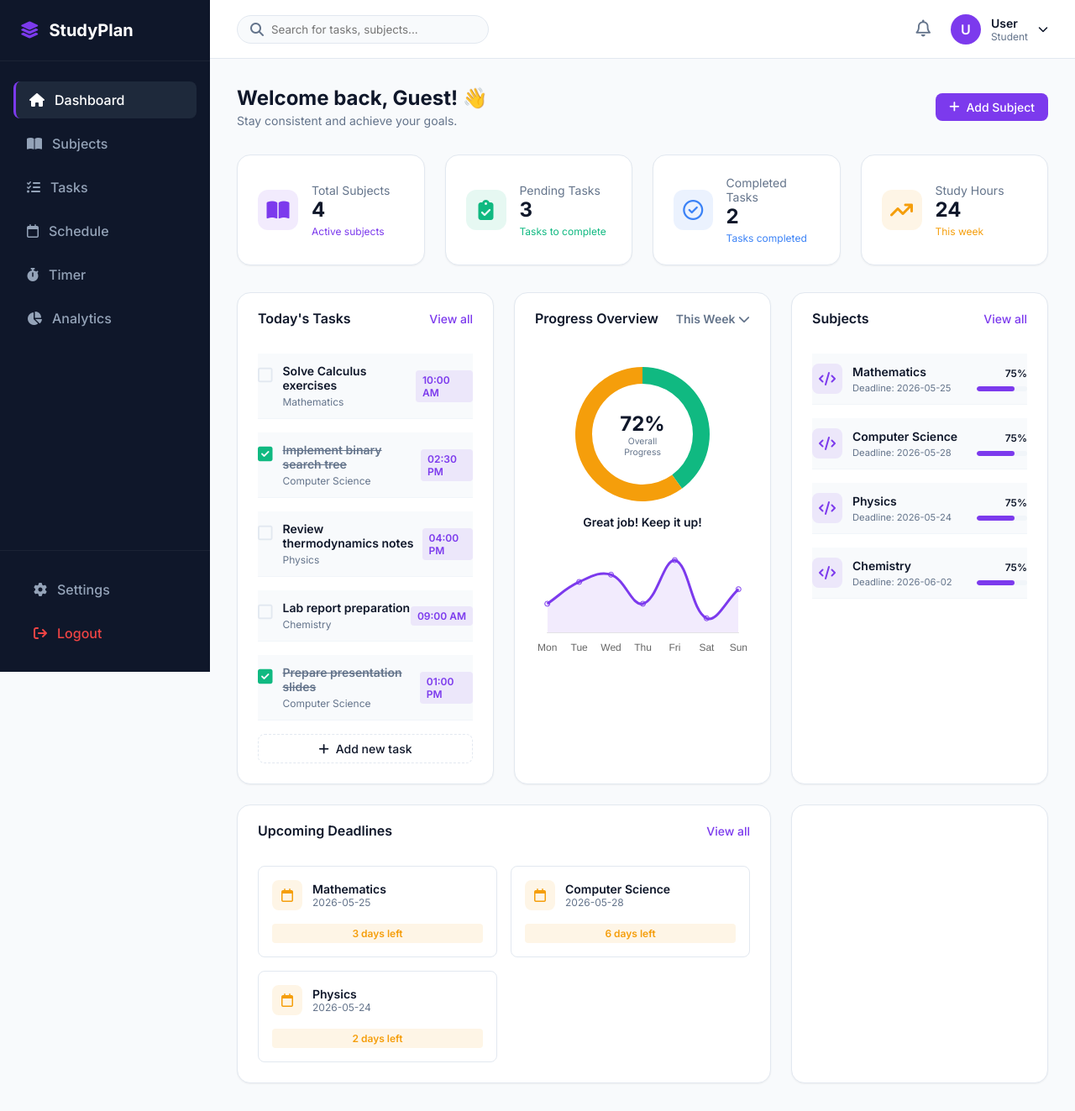
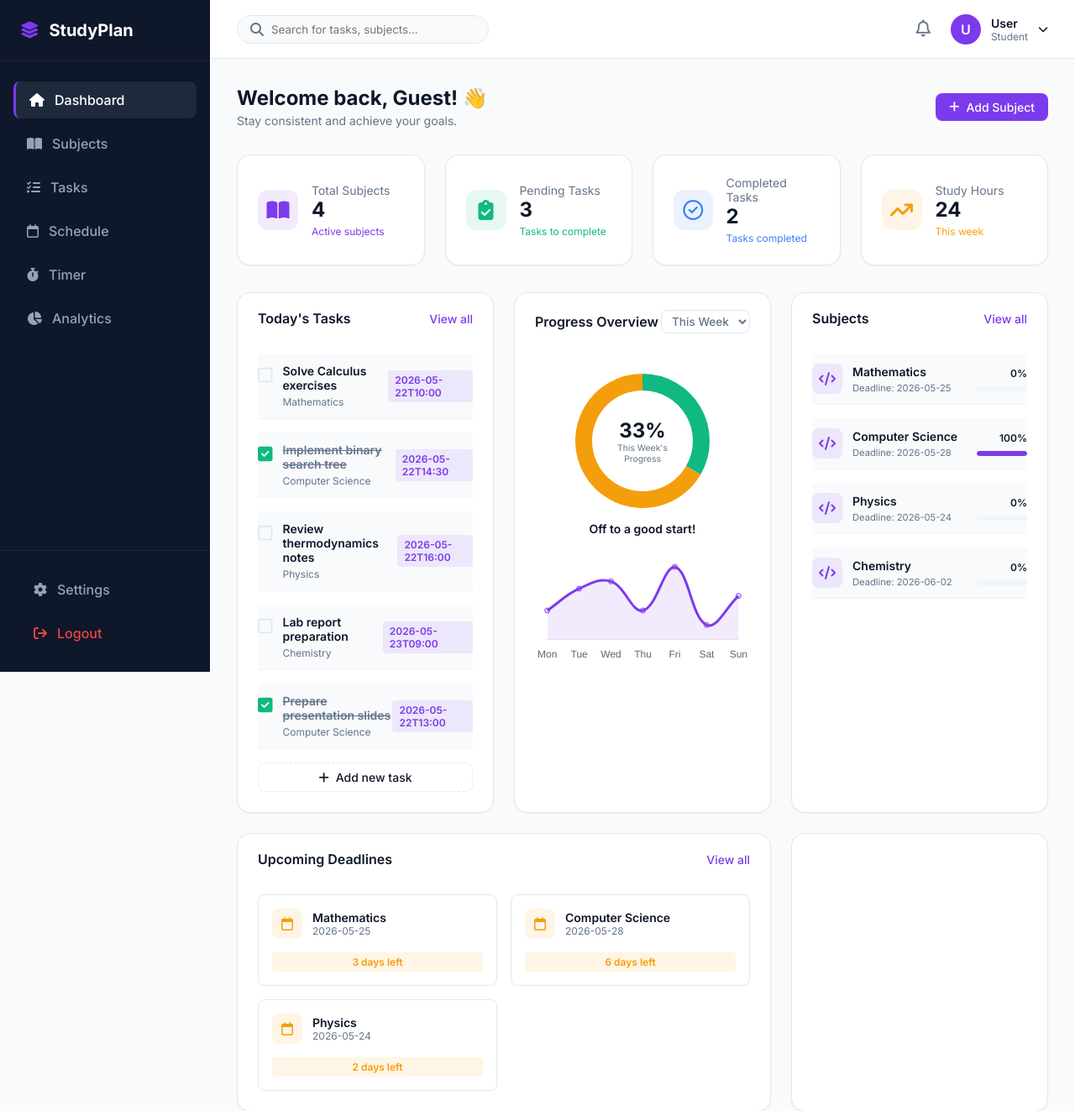
Before and after one commit to vijay00021/study-planner, a Flask app: page /dashboard in a window 1280 px wide. Shown: the top 1323 px of the page at 84% size. Before the commit the page ends 1291 px from the top, so only its background shows below. Run offline with Flask 3, Linux system fonts and the light colour scheme; some libraries are stand-ins or nearby versions.

Commit message:
feat: restrict past dates and implement dynamic progress overview calculations with period toggling

```diff
--- a/app.py
+++ b/app.py
@@ -7,7 +7,7 @@ import re
 from werkzeug.utils import secure_filename
 from werkzeug.security import generate_password_hash, check_password_hash
 from dotenv import load_dotenv
-from datetime import timedelta
+from datetime import datetime, date, timedelta
 
 # Load environment variables from .env
 load_dotenv()
@@ -192,6 +192,7 @@ def home():
         user_id = session['user_id']
         subjects = Subject.query.filter_by(user_id=user_id).all()
         tasks = Task.query.filter_by(user_id=user_id).order_by(Task.status.desc(), Task.created_at.desc()).limit(10).all()
+        all_tasks = Task.query.filter_by(user_id=user_id).all()
 
         total_subjects = len(subjects)
         pending_tasks = Task.query.filter_by(user_id=user_id, status="Pending").count()
@@ -199,7 +200,7 @@ def home():
 
         study_hours = completed_tasks * 2 # Mock data for UI
 
-        return render_template('index.html', subjects=subjects, tasks=tasks,
+        return render_template('index.html', subjects=subjects, tasks=tasks, all_tasks=all_tasks,
                                total_subjects=total_subjects, pending_tasks=pending_tasks,
                                completed_tasks=completed_tasks, study_hours=study_hours, active_page='dashboard')
     else:
@@ -211,25 +212,51 @@ def home():
                 self.deadline = deadline
                 self.priority = priority
                 self.days_left = days_left
+                self.tasks = []
 
         class MockTask:
             def __init__(self, id, name, subject, status, scheduled_time):
                 self.id = id
                 self.task_name = name
                 self.subject = subject
+                self.subject_id = subject.id if subject else None
                 self.status = status
                 self.scheduled_time = scheduled_time
 
-        s1 = MockSubject(1, "Mathematics", "2026-05-25", "High", 3)
-        s2 = MockSubject(2, "Computer Science", "2026-05-28", "Medium", 6)
-        s3 = MockSubject(3, "Physics", "2026-05-24", "High", 2)
-        s4 = MockSubject(4, "Chemistry", "2026-06-02", "Low", 11)
+            @property
+            def formatted_time(self):
+                if not self.scheduled_time:
+                    return ""
+                try:
+                    dt = datetime.strptime(self.scheduled_time, '%Y-%m-%dT%H:%M')
+                    today_date = date.today()
+                    if dt.date() == today_date:
+                        return f"Today, {dt.strftime('%I:%M %p')}"
+                    elif dt.date() == today_date + timedelta(days=1):
+                        return f"Tomorrow, {dt.strftime('%I:%M %p')}"
+                    else:
+                        return dt.strftime('%b %d, %I:%M %p')
+                except Exception:
+                    return self.scheduled_time
 
-        t1 = MockTask(1, "Solve Calculus exercises", s1, "Pending", "10:00 AM")
-        t2 = MockTask(2, "Implement binary search tree", s2, "Completed", "02:30 PM")
-        t3 = MockTask(3, "Review thermodynamics notes", s3, "Pending", "04:00 PM")
-        t4 = MockTask(4, "Lab report preparation", s4, "Pending", "09:00 AM")
-        t5 = MockTask(5, "Prepare presentation slides", s2, "Completed", "01:00 PM")
+        s1 = MockSubject(1, "Mathematics", (date.today() + timedelta(days=3)).strftime('%Y-%m-%d'), "High", 3)
+        s2 = MockSubject(2, "Computer Science", (date.today() + timedelta(days=6)).strftime('%Y-%m-%d'), "Medium", 6)
+        s3 = MockSubject(3, "Physics", (date.today() + timedelta(days=2)).strftime('%Y-%m-%d'), "High", 2)
+        s4 = MockSubject(4, "Chemistry", (date.today() + timedelta(days=11)).strftime('%Y-%m-%d'), "Low", 11)
+
+        today_str = date.today().strftime('%Y-%m-%d')
+        tomorrow_str = (date.today() + timedelta(days=1)).strftime('%Y-%m-%d')
+
+        t1 = MockTask(1, "Solve Calculus exercises", s1, "Pending", f"{today_str}T10:00")
+        t2 = MockTask(2, "Implement binary search tree", s2, "Completed", f"{today_str}T14:30")
+        t3 = MockTask(3, "Review thermodynamics notes", s3, "Pending", f"{today_str}T16:00")
+        t4 = MockTask(4, "Lab report preparation", s4, "Pending", f"{tomorrow_str}T09:00")
+        t5 = MockTask(5, "Prepare presentation slides", s2, "Completed", f"{today_str}T13:00")
+
+        s1.tasks.append(t1)
+        s2.tasks.extend([t2, t5])
+        s3.tasks.append(t3)
+        s4.tasks.append(t4)
 
         subjects = [s1, s2, s3, s4]
         tasks = [t1, t2, t3, t4, t5]
@@ -239,7 +266,7 @@ def home():
         completed_tasks = sum(1 for t in tasks if t.status == "Completed")
         study_hours = 24
 
-        return render_template('landing.html', subjects=subjects, tasks=tasks,
+        return render_template('landing.html', subjects=subjects, tasks=tasks, all_tasks=tasks,
                                total_subjects=total_subjects, pending_tasks=pending_tasks,
                                completed_tasks=completed_tasks, study_hours=study_hours, active_page='home')
 
@@ -255,25 +282,51 @@ def dashboard_page():
             self.deadline = deadline
             self.priority = priority
             self.days_left = days_left
+            self.tasks = []
 
     class MockTask:
         def __init__(self, id, name, subject, status, scheduled_time):
             self.id = id
             self.task_name = name
             self.subject = subject
+            self.subject_id = subject.id if subject else None
             self.status = status
             self.scheduled_time = scheduled_time
 
-    s1 = MockSubject(1, "Mathematics", "2026-05-25", "High", 3)
-    s2 = MockSubject(2, "Computer Science", "2026-05-28", "Medium", 6)
-    s3 = MockSubject(3, "Physics", "2026-05-24", "High", 2)
-    s4 = MockSubject(4, "Chemistry", "2026-06-02", "Low", 11)
+        @property
+        def formatted_time(self):
+            if not self.scheduled_time:
+                return ""
+            try:
+                dt = datetime.strptime(self.scheduled_time, '%Y-%m-%dT%H:%M')
+                today_date = date.today()
+                if dt.date() == today_date:
+                    return f"Today, {dt.strftime('%I:%M %p')}"
+                elif dt.date() == today_date + timedelta(days=1):
+                    return f"Tomorrow, {dt.strftime('%I:%M %p')}"
+                else:
+                    return dt.strftime('%b %d, %I:%M %p')
+            except Exception:
+                return self.scheduled_time
 
-    t1 = MockTask(1, "Solve Calculus exercises", s1, "Pending", "10:00 AM")
-    t2 = MockTask(2, "Implement binary search tree", s2, "Completed", "02:30 PM")
-    t3 = MockTask(3, "Review thermodynamics notes", s3, "Pending", "04:00 PM")
-    t4 = MockTask(4, "Lab report preparation", s4, "Pending", "09:00 AM")
-    t5 = MockTask(5, "Prepare presentation slides", s2, "Completed", "01:00 PM")
+    s1 = MockSubject(1, "Mathematics", (date.today() + timedelta(days=3)).strftime('%Y-%m-%d'), "High", 3)
+    s2 = MockSubject(2, "Computer Science", (date.today() + timedelta(days=6)).strftime('%Y-%m-%d'), "Medium", 6)
+    s3 = MockSubject(3, "Physics", (date.today() + timedelta(days=2)).strftime('%Y-%m-%d'), "High", 2)
+    s4 = MockSubject(4, "Chemistry", (date.today() + timedelta(days=11)).strftime('%Y-%m-%d'), "Low", 11)
+
+    today_str = date.today().strftime('%Y-%m-%d')
+    tomorrow_str = (date.today() + timedelta(days=1)).strftime('%Y-%m-%d')
+
+    t1 = MockTask(1, "Solve Calculus exercises", s1, "Pending", f"{today_str}T10:00")
+    t2 = MockTask(2, "Implement binary search tree", s2, "Completed", f"{today_str}T14:30")
+    t3 = MockTask(3, "Review thermodynamics notes", s3, "Pending", f"{today_str}T16:00")
+    t4 = MockTask(4, "Lab report preparation", s4, "Pending", f"{tomorrow_str}T09:00")
+    t5 = MockTask(5, "Prepare presentation slides", s2, "Completed", f"{today_str}T13:00")
+
+    s1.tasks.append(t1)
+    s2.tasks.extend([t2, t5])
+    s3.tasks.append(t3)
+    s4.tasks.append(t4)
 
     subjects = [s1, s2, s3, s4]
     tasks = [t1, t2, t3, t4, t5]
@@ -283,9 +336,10 @@ def dashboard_page():
     completed_tasks = sum(1 for t in tasks if t.status == "Completed")
     study_hours = 24
 
-    return render_template('index.html', subjects=subjects, tasks=tasks,
+    return render_template('index.html', subjects=subjects, tasks=tasks, all_tasks=tasks,
                            total_subjects=total_subjects, pending_tasks=pending_tasks,
                            completed_tasks=completed_tasks, study_hours=study_hours, active_page='dashboard')
+
 
 @app.route('/subjects')
 @login_required
@@ -475,6 +529,15 @@ def add_subject():
     subject_name = request.form['subject_name']
     deadline = request.form.get('deadline', '')
     priority = request.form.get('priority', 'Medium')
+
+    if deadline:
+        try:
+            deadline_date = datetime.strptime(deadline, '%Y-%m-%d').date()
+            if deadline_date < date.today():
+                return redirect((request.referrer or url_for('home')) + "?error=Deadline+cannot+be+in+the+past")
+        except ValueError:
+            pass
+
     new_subject = Subject(user_id=session['user_id'], subject_name=subject_name, deadline=deadline, priority=priority)
     db.session.add(new_subject)
     db.session.commit()
@@ -485,8 +548,16 @@ def add_subject():
 def edit_subject(id):
     subject = Subject.query.filter_by(id=id, user_id=session['user_id']).first()
     if subject:
+        deadline = request.form.get('deadline', '')
+        if deadline:
+            try:
+                deadline_date = datetime.strptime(deadline, '%Y-%m-%d').date()
+                if deadline_date < date.today():
+                    return redirect((request.referrer or url_for('subjects_page')) + "?error=Deadline+cannot+be+in+the+past")
+            except ValueError:
+                pass
         subject.subject_name = request.form.get('subject_name', subject.subject_name)
-        subject.deadline = request.form.get('deadline', subject.deadline)
+        subject.deadline = deadline
         subject.priority = request.form.get('priority', subject.priority)
         db.session.commit()
     return redirect(request.referrer or url_for('subjects_page'))
@@ -508,6 +579,20 @@ def add_task():
     subject_id = request.form.get('subject_id')
     if subject_id == '': subject_id = None
     scheduled_time = request.form.get('scheduled_time', '')
+
+    if scheduled_time:
+        try:
+            scheduled_dt = datetime.strptime(scheduled_time, '%Y-%m-%dT%H:%M')
+            if scheduled_dt.date() < date.today():
+                return redirect((request.referrer or url_for('home')) + "?error=Scheduled+date+cannot+be+in+the+past")
+        except ValueError:
+            try:
+                scheduled_date = datetime.strptime(scheduled_time, '%Y-%m-%d').date()
+                if scheduled_date < date.today():
+                    return redirect((request.referrer or url_for('home')) + "?error=Scheduled+date+cannot+be+in+the+past")
+            except ValueError:
+                pass
+
     description = request.form.get('description', '')
     new_task = Task(user_id=session['user_id'], task_name=task_name, subject_id=subject_id, scheduled_time=scheduled_time, description=description)
     db.session.add(new_task)
@@ -519,10 +604,23 @@ def add_task():
 def edit_task(id):
     task = Task.query.filter_by(id=id, user_id=session['user_id']).first()
     if task:
+        scheduled_time = request.form.get('scheduled_time', '')
+        if scheduled_time:
+            try:
+                scheduled_dt = datetime.strptime(scheduled_time, '%Y-%m-%dT%H:%M')
+                if scheduled_dt.date() < date.today():
+                    return redirect((request.referrer or url_for('home')) + "?error=Scheduled+date+cannot+be+in+the+past")
+            except ValueError:
+                try:
+                    scheduled_date = datetime.strptime(scheduled_time, '%Y-%m-%d').date()
+                    if scheduled_date < date.today():
+                        return redirect((request.referrer or url_for('home')) + "?error=Scheduled+date+cannot+be+in+the+past")
+                except ValueError:
+                    pass
         task.task_name = request.form.get('task_name', task.task_name)
         subject_id = request.form.get('subject_id')
         task.subject_id = subject_id if subject_id != '' else None
-        task.scheduled_time = request.form.get('scheduled_time', '')
+        task.scheduled_time = scheduled_time
         task.description = request.form.get('description', '')
         db.session.commit()
     return redirect(request.referrer or url_for('home'))
--- a/static/script.js
+++ b/static/script.js
@@ -84,7 +84,7 @@ document.addEventListener('DOMContentLoaded', function() {
     // Chart.js Initialization
     const progressCtx = document.getElementById('progressChart');
     if (progressCtx) {
-        new Chart(progressCtx, {
+        window.progressChartInstance = new Chart(progressCtx, {
             type: 'doughnut',
             data: {
                 labels: ['Completed', 'Pending'],
@@ -270,4 +270,117 @@ document.addEventListener('DOMContentLoaded', function() {
             }
         });
     }
+
+    // --- Past Dates Restriction ---
+    function getLocalDateString(dateObj) {
+        const year = dateObj.getFullYear();
+        const month = String(dateObj.getMonth() + 1).padStart(2, '0');
+        const day = String(dateObj.getDate()).padStart(2, '0');
+        return `${year}-${month}-${day}`;
+    }
+
+    const todayLocalStr = getLocalDateString(new Date());
+    const dateInputs = document.querySelectorAll('input[type="date"]');
+    dateInputs.forEach(input => {
+        input.min = todayLocalStr;
+    });
+
+    const datetimeInputs = document.querySelectorAll('input[type="datetime-local"]');
+    datetimeInputs.forEach(input => {
+        input.min = todayLocalStr + "T00:00";
+    });
+
+    // --- Dynamic Progress Overview Calculations ---
+    function updateProgressOverview() {
+        const selectEl = document.getElementById('progressPeriodSelect');
+        if (!selectEl) return;
+        const period = selectEl.value;
+
+        const today = new Date();
+        const todayStr = getLocalDateString(today);
+
+        // Find Monday and Sunday of the current week (local time)
+        const dayOfWeek = today.getDay();
+        const diffToMonday = dayOfWeek === 0 ? -6 : 1 - dayOfWeek;
+        const monday = new Date(today);
+        monday.setDate(today.getDate() + diffToMonday);
+        const sunday = new Date(monday);
+        sunday.setDate(monday.getDate() + 6);
+
+        const mondayStr = getLocalDateString(monday);
+        const sundayStr = getLocalDateString(sunday);
+
+        let filteredTasks = [];
+        if (period === 'today') {
+            filteredTasks = (window.dashboardTasks || []).filter(t => {
+                if (!t.scheduled_time) return false;
+                return t.scheduled_time.split('T')[0] === todayStr;
+            });
+        } else { // week
+            filteredTasks = (window.dashboardTasks || []).filter(t => {
+                if (!t.scheduled_time) return false;
+                const d = t.scheduled_time.split('T')[0];
+                return d >= mondayStr && d <= sundayStr;
+            });
+        }
+
+        const totalTasks = filteredTasks.length;
+        const completedTasks = filteredTasks.filter(t => t.status === 'Completed').length;
+
+        // Find subjects active in this period (has at least one task in filteredTasks)
+        const activeSubjectIds = new Set(filteredTasks.map(t => t.subject_id).filter(id => id !== null));
+        const totalSubjects = activeSubjectIds.size;
+        let completedSubjects = 0;
+
+        activeSubjectIds.forEach(subId => {
+            // A subject is completed if all its tasks (overall) are completed
+            const subjectTasks = (window.dashboardTasks || []).filter(t => t.subject_id === subId);
+            if (subjectTasks.length > 0 && subjectTasks.every(t => t.status === 'Completed')) {
+                completedSubjects++;
+            }
+        });
+
+        const totalItems = totalTasks + totalSubjects;
+        const completedItems = completedTasks + completedSubjects;
+        const percent = totalItems > 0 ? Math.round((completedItems / totalItems) * 100) : 0;
+
+        // Update UI Text
+        const percentText = document.getElementById('progressPercentText');
+        const periodLabel = document.getElementById('progressPeriodLabel');
+        const feedbackText = document.getElementById('progressFeedbackText');
+
+        if (percentText) {
+            percentText.textContent = percent + '%';
+        }
+        if (periodLabel) {
+            periodLabel.textContent = period === 'today' ? "Today's Progress" : "This Week's Progress";
+        }
+        if (feedbackText) {
+            if (percent === 100) {
+                feedbackText.textContent = 'All done! Fantastic work!';
+            } else if (percent >= 70) {
+                feedbackText.textContent = 'Almost there! Keep it up!';
+            } else if (percent >= 40) {
+                feedbackText.textContent = 'Steady progress! You got this!';
+            } else if (percent > 0) {
+                feedbackText.textContent = 'Off to a good start!';
+            } else {
+                feedbackText.textContent = 'No progress logged yet.';
+            }
+        }
+
+        // Update Progress Doughnut Chart
+        if (window.progressChartInstance) {
+            const pendingItems = totalItems - completedItems;
+            window.progressChartInstance.data.datasets[0].data = [completedItems, pendingItems];
+            window.progressChartInstance.update();
+        }
+    }
+
+    // Set listener and run initial progress update
+    const periodSelect = document.getElementById('progressPeriodSelect');
+    if (periodSelect) {
+        periodSelect.addEventListener('change', updateProgressOverview);
+    }
+    updateProgressOverview();
 });
--- a/static/style.css
+++ b/static/style.css
@@ -982,3 +982,25 @@ ul { list-style: none; }
         padding: 2rem 1rem;
     }
 }
+
+/* --- PROGRESS SELECT --- */
+.progress-select {
+    background-color: var(--surface);
+    color: var(--text-muted);
+    border: 1px solid var(--border);
+    border-radius: var(--radius-md);
+    padding: 0.25rem 0.5rem;
+    font-size: 0.85rem;
+    font-weight: 500;
+    cursor: pointer;
+    outline: none;
+    transition: var(--transition);
+}
+.progress-select:hover {
+    border-color: var(--primary);
+    color: var(--text-main);
+}
+.progress-select:focus {
+    border-color: var(--primary);
+    box-shadow: 0 0 0 2px rgba(124, 58, 237, 0.1);
+}
--- a/templates/base.html
+++ b/templates/base.html
@@ -186,6 +186,16 @@
 
     <!-- Custom JS -->
     <script src="{{ url_for('static', filename='script.js') }}"></script>
+    <script>
+        document.addEventListener('DOMContentLoaded', function() {
+            const urlParams = new URLSearchParams(window.location.search);
+            if (urlParams.has('error')) {
+                alert(urlParams.get('error'));
+                const cleanUrl = window.location.protocol + "//" + window.location.host + window.location.pathname;
+                window.history.replaceState({ path: cleanUrl }, '', cleanUrl);
+            }
+        });
+    </script>
     {% block extra_js %}{% endblock %}
 </body>
 </html>
--- a/templates/index.html
+++ b/templates/index.html
@@ -99,17 +99,20 @@
     <div class="card" style="margin-bottom: 0;">
         <div class="card-header" style="border-bottom: none; padding-bottom: 0.5rem;">
             <span>Progress Overview</span>
-            <span style="font-size: 0.875rem; color: var(--text-muted);">This Week <i class="fa-solid fa-chevron-down"></i></span>
+            <select id="progressPeriodSelect" class="progress-select">
+                <option value="today">Today</option>
+                <option value="week" selected>This Week</option>
+            </select>
         </div>
         <div class="card-body" style="display: flex; flex-direction: column; align-items: center;">
             <div style="position: relative; width: 160px; height: 160px; margin-top: 1rem;">
                 <canvas id="progressChart"></canvas>
                 <div style="position: absolute; top: 50%; left: 50%; transform: translate(-50%, -50%); text-align: center;">
-                    <div style="font-size: 1.5rem; font-weight: 700;">72%</div>
-                    <div style="font-size: 0.65rem; color: var(--text-muted);">Overall Progress</div>
+                    <div id="progressPercentText" style="font-size: 1.5rem; font-weight: 700;">0%</div>
+                    <div id="progressPeriodLabel" style="font-size: 0.65rem; color: var(--text-muted);">Overall Progress</div>
                 </div>
             </div>
-            <div style="margin-top: 1rem; font-weight: 600; font-size: 0.875rem;">Great job! Keep it up!</div>
+            <div id="progressFeedbackText" style="margin-top: 1rem; font-weight: 600; font-size: 0.875rem;">Loading progress...</div>
 
             <div style="width: 100%; height: 120px; margin-top: 2rem;">
                 <canvas id="activityChart"></canvas>
@@ -136,10 +139,13 @@
                             <div class="item-meta" style="font-size: 0.7rem; margin-top: 0.25rem;">Deadline: {{ subject.deadline or 'N/A' }}</div>
                         </div>
                     </div>
+                    {% set total_tasks = subject.tasks|length %}
+                    {% set completed_tasks_count = subject.tasks|selectattr('status', 'equalto', 'Completed')|list|length %}
+                    {% set percent = (completed_tasks_count / total_tasks * 100)|round|int if total_tasks > 0 else 0 %}
                     <div style="display: flex; flex-direction: column; align-items: flex-end; gap: 0.5rem; width: 60px;">
-                        <span style="font-size: 0.75rem; font-weight: 600;">75%</span>
+                        <span style="font-size: 0.75rem; font-weight: 600;">{{ percent }}%</span>
                         <div style="width: 100%; height: 6px; background-color: var(--surface-hover); border-radius: 3px; overflow: hidden;">
-                            <div style="height: 100%; width: 75%; background-color: var(--primary); border-radius: 3px;"></div>
+                            <div style="height: 100%; width: {{ percent }}%; background-color: var(--primary); border-radius: 3px;"></div>
                         </div>
                     </div>
                 </div>
@@ -215,7 +221,7 @@
             </div>
             <div class="form-group">
                 <label class="form-label">Scheduled Time (Optional)</label>
-                <input type="text" name="scheduled_time" class="form-control" placeholder="e.g. 10:00 AM">
+                <input type="datetime-local" name="scheduled_time" class="form-control">
             </div>
             <button type="submit" class="btn btn-primary" style="width: 100%; margin-top: 1rem;">Save Task</button>
         </form>
@@ -256,6 +262,26 @@
 <script>
     window.completedTasks = {{ completed_tasks }};
     window.pendingTasks = {{ pending_tasks }};
+    window.dashboardTasks = [
+        {% for t in all_tasks %}
+        {
+            id: {{ t.id }},
+            name: "{{ t.task_name|escape }}",
+            status: "{{ t.status }}",
+            scheduled_time: "{{ t.scheduled_time or '' }}",
+            subject_id: {{ t.subject_id or 'null' }}
+        }{% if not loop.last %},{% endif %}
+        {% endfor %}
+    ];
+    window.dashboardSubjects = [
+        {% for s in subjects %}
+        {
+            id: {{ s.id }},
+            name: "{{ s.subject_name|escape }}",
+            deadline: "{{ s.deadline or '' }}"
+        }{% if not loop.last %},{% endif %}
+        {% endfor %}
+    ];
 
     document.addEventListener('DOMContentLoaded', function() {
         var calendarEl = document.getElementById('mini-calendar');
--- a/templates/login.html
+++ b/templates/login.html
@@ -23,9 +23,9 @@
                 <span>StudyPlan</span>
             </a>
             <div style="pointer-events: auto; display: flex; align-items: center; gap: 2rem;">
-                <a href="/" class="auth-nav-link" style="color: var(--text-muted);">Home</a>
-                <a href="{{ url_for('login_page') }}" class="auth-nav-link active" style="color: var(--text-main);">Login</a>
-                <a href="{{ url_for('signup_page') }}" class="btn-nav-signup" style="background-color: var(--primary); color: white !important;">Sign Up</a>
+                <a href="/" class="auth-nav-link" style="color: white !important;">Home</a>
+                <a href="{{ url_for('login_page') }}" class="auth-nav-link active" style="color: white !important;">Login</a>
+                <a href="{{ url_for('signup_page') }}" class="btn-nav-signup" style="background-color: white !important; color: var(--primary) !important;">Sign Up</a>
             </div>
         </header>
 
```
Also changed, not shown: models/models.py (+19 -1 lines), templates/landing.html (+32 -6 lines).
